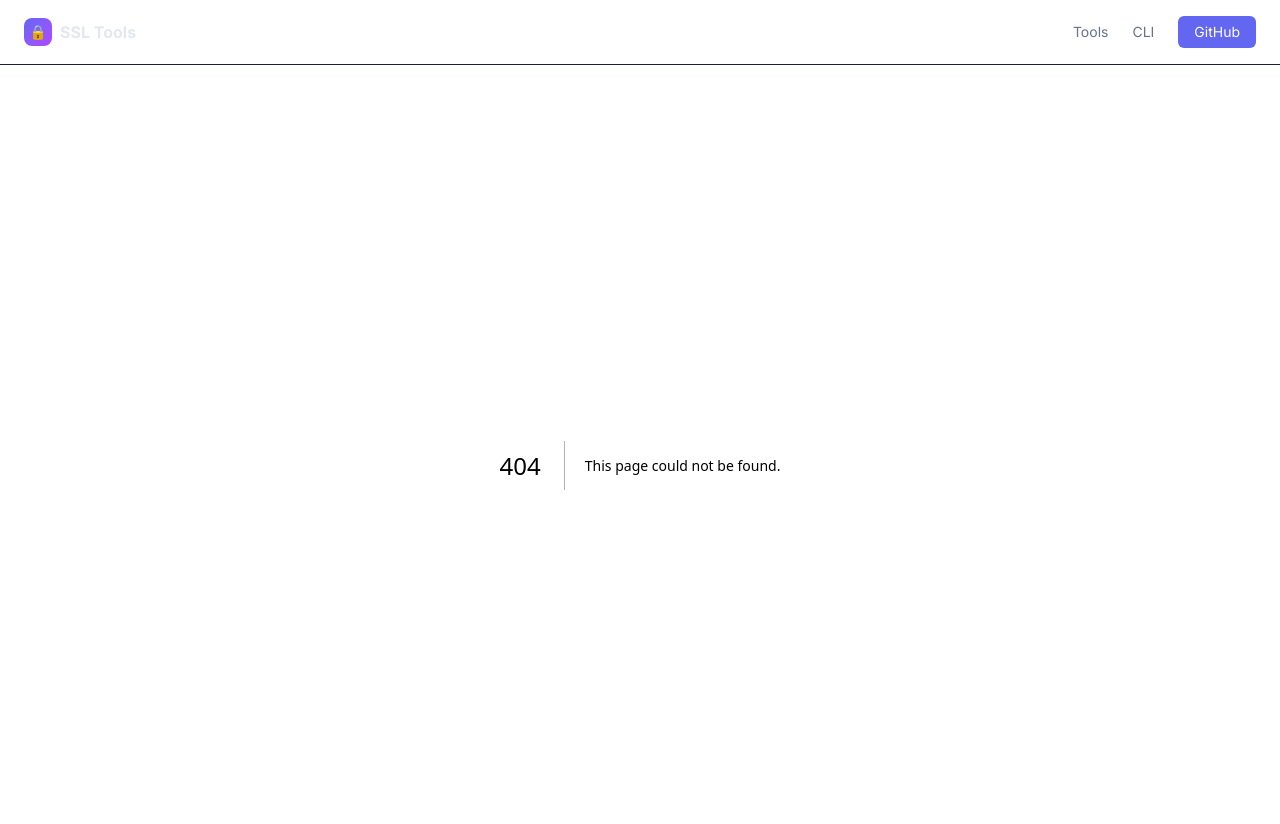
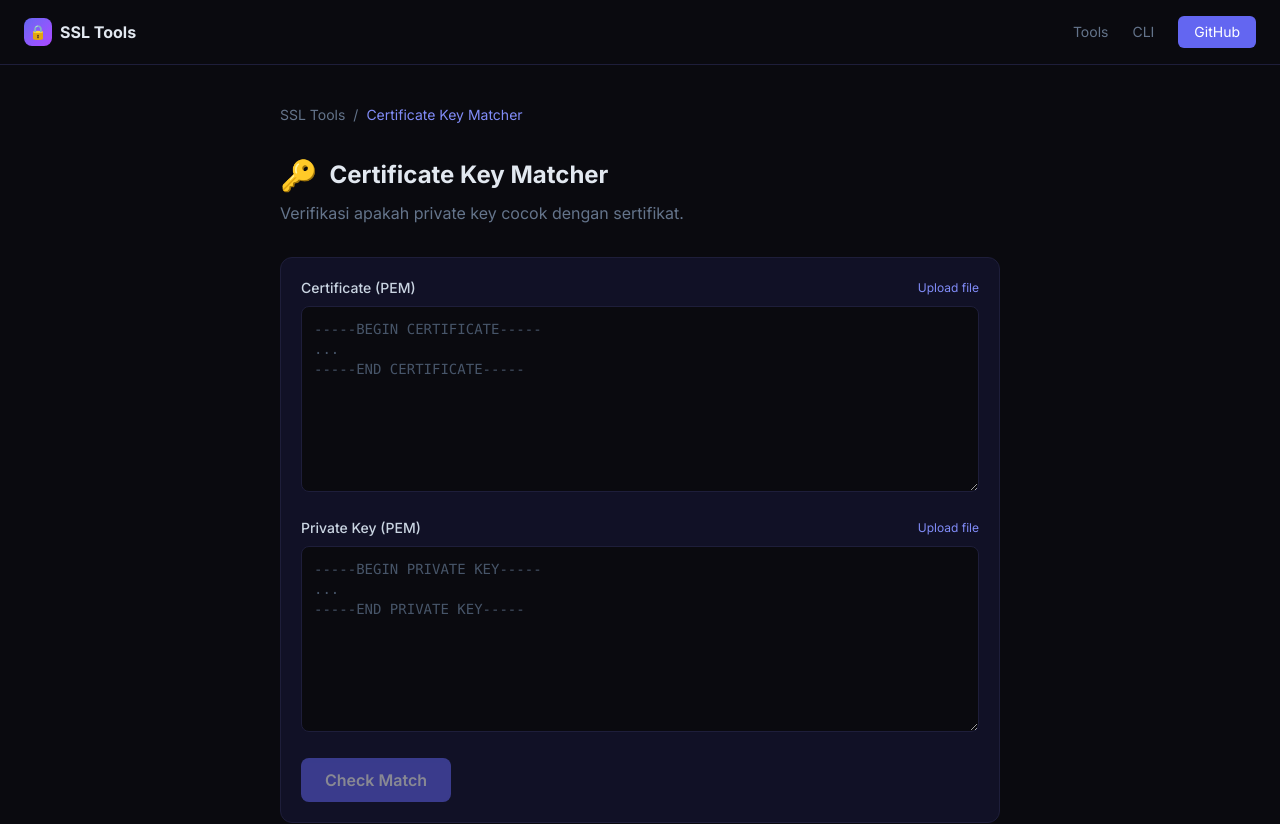
Before and after one commit to nugiabdiansyah/ssl-certificate-tools, a Next.js app in the folder apps/web/: page /key-matcher in a window 1280 px wide. Before the commit this address had no page. Shown: the top 824 px of the page. Built offline with nearby package versions, Linux system fonts and the light colour scheme.

Commit message:
feat(web): add Key Matcher lib, API route, and page

```diff
--- /dev/null
+++ b/apps/web/src/app/api/key-matcher/route.ts
@@ -0,0 +1,15 @@
+import { NextRequest, NextResponse } from 'next/server'
+import { matchKeyToCert } from '@/lib/key-matcher'
+
+export const runtime = 'nodejs'
+
+export async function POST(req: NextRequest) {
+  const { cert, key } = await req.json()
+  if (!cert || !key) return NextResponse.json({ error: 'Certificate and private key are both required' }, { status: 400 })
+  try {
+    return NextResponse.json(matchKeyToCert(cert, key))
+  } catch (err: unknown) {
+    const message = err instanceof Error ? err.message : 'Parse error'
+    return NextResponse.json({ error: `Invalid input: ${message}` }, { status: 400 })
+  }
+}
--- /dev/null
+++ b/apps/web/src/app/key-matcher/page.tsx
@@ -0,0 +1,51 @@
+'use client'
+import { useState } from 'react'
+import ToolPageLayout from '@/components/ToolPageLayout'
+import FileUploadArea from '@/components/FileUploadArea'
+import CliHint from '@/components/CliHint'
+
+interface MatchResult { match: boolean; certCommonName: string; keyType: string; explanation: string; error?: string }
+
+export default function KeyMatcherPage() {
+  const [cert, setCert] = useState('')
+  const [key, setKey] = useState('')
+  const [result, setResult] = useState<MatchResult | null>(null)
+  const [loading, setLoading] = useState(false)
+
+  const handleMatch = async () => {
+    if (!cert.trim() || !key.trim()) return
+    setLoading(true); setResult(null)
+    const res = await fetch('/api/key-matcher', { method: 'POST', headers: { 'Content-Type': 'application/json' }, body: JSON.stringify({ cert, key }) })
+    setResult(await res.json())
+    setLoading(false)
+  }
+
+  return (
+    <ToolPageLayout icon="🔑" title="Certificate Key Matcher" description="Verifikasi apakah private key cocok dengan sertifikat.">
+      <div className="bg-surface border border-border rounded-xl p-5 space-y-5">
+        <FileUploadArea value={cert} onChange={setCert} placeholder="-----BEGIN CERTIFICATE-----&#10;...&#10;-----END CERTIFICATE-----" label="Certificate (PEM)" />
+        <FileUploadArea value={key} onChange={setKey} placeholder="-----BEGIN PRIVATE KEY-----&#10;...&#10;-----END PRIVATE KEY-----" label="Private Key (PEM)" accept=".key,.pem,.txt" />
+        <button onClick={handleMatch} disabled={loading || !cert.trim() || !key.trim()}
+          className="bg-primary text-white px-6 py-2.5 rounded-lg font-semibold hover:bg-indigo-500 disabled:opacity-50 transition-colors">
+          {loading ? 'Checking...' : 'Check Match'}
+        </button>
+      </div>
+
+      {result && !result.error && (
+        <div className={`mt-4 bg-surface border rounded-xl p-5 ${result.match ? 'border-green-700' : 'border-red-700'}`}>
+          <div className={`flex items-center gap-2 font-bold text-lg mb-2 ${result.match ? 'text-green-400' : 'text-red-400'}`}>
+            {result.match ? '✓ Match' : '✗ No Match'}
+          </div>
+          <p className="text-slate-300 text-sm mb-3">{result.explanation}</p>
+          <dl className="grid grid-cols-2 gap-2 text-sm">
+            <div><dt className="text-muted text-xs">Common Name</dt><dd className="text-slate-200">{result.certCommonName}</dd></div>
+            <div><dt className="text-muted text-xs">Key Type</dt><dd className="text-slate-200">{result.keyType}</dd></div>
+          </dl>
+        </div>
+      )}
+      {result?.error && <div className="bg-surface border border-red-800 rounded-xl p-5 mt-4 text-red-400">{result.error}</div>}
+
+      <CliHint command="ssl-tools match certificate.crt private.key" />
+    </ToolPageLayout>
+  )
+}
--- /dev/null
+++ b/apps/web/src/lib/key-matcher.ts
@@ -0,0 +1,29 @@
+import forge from 'node-forge'
+
+export interface KeyMatchResult {
+  match: boolean
+  certCommonName: string
+  keyType: string
+  explanation: string
+}
+
+export function matchKeyToCert(certPem: string, keyPem: string): KeyMatchResult {
+  const cert = forge.pki.certificateFromPem(certPem)
+  const privateKey = forge.pki.privateKeyFromPem(keyPem) as forge.pki.rsa.PrivateKey
+  const certPublicKey = cert.publicKey as forge.pki.rsa.PublicKey
+
+  const certModulus = certPublicKey.n.toString(16)
+  const keyModulus = privateKey.n.toString(16)
+  const match = certModulus === keyModulus
+
+  const cn = (cert.subject.getField('CN')?.value as string) ?? 'Unknown'
+
+  return {
+    match,
+    certCommonName: cn,
+    keyType: `RSA ${certPublicKey.n.bitLength()}-bit`,
+    explanation: match
+      ? `The private key matches the public key in certificate "${cn}".`
+      : `The private key does NOT match certificate "${cn}". They have different public keys.`,
+  }
+}
```
Also changed, not shown: 1 other file (tests, documents, lock files or other folders).
